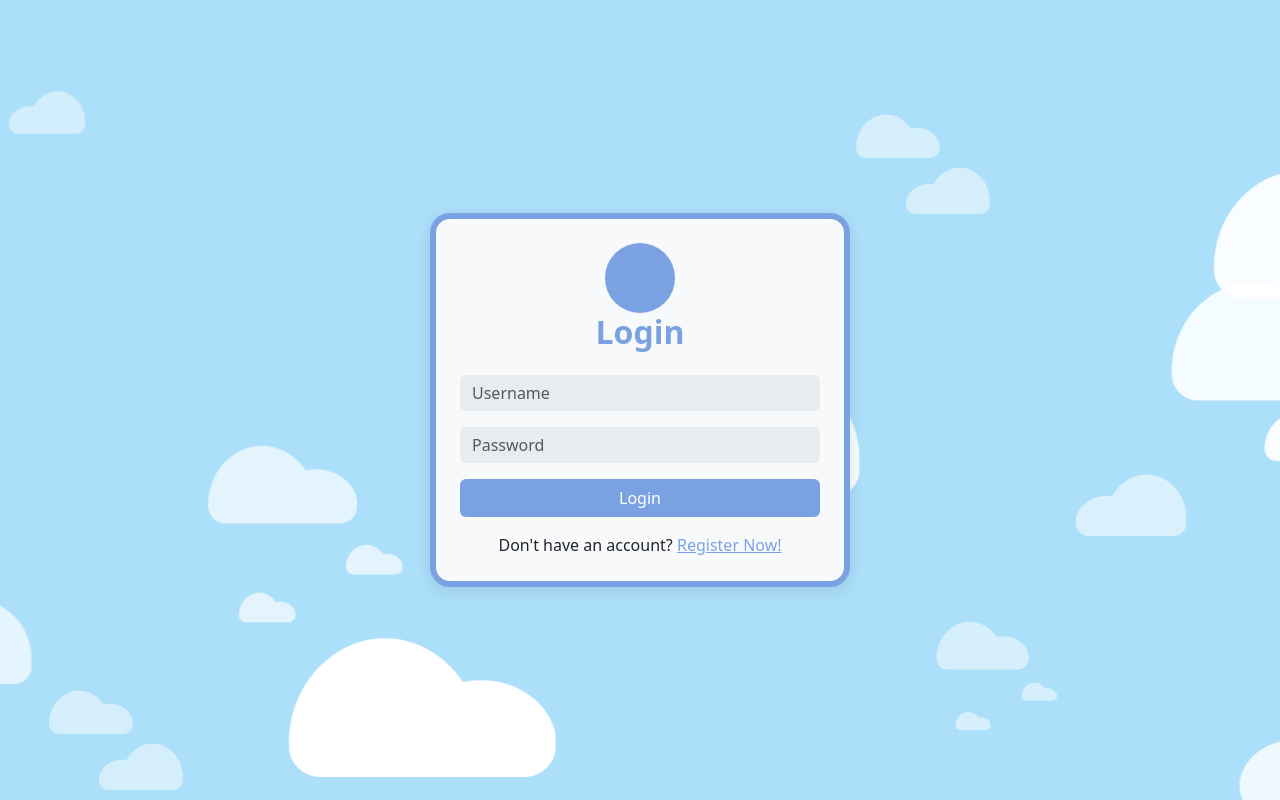
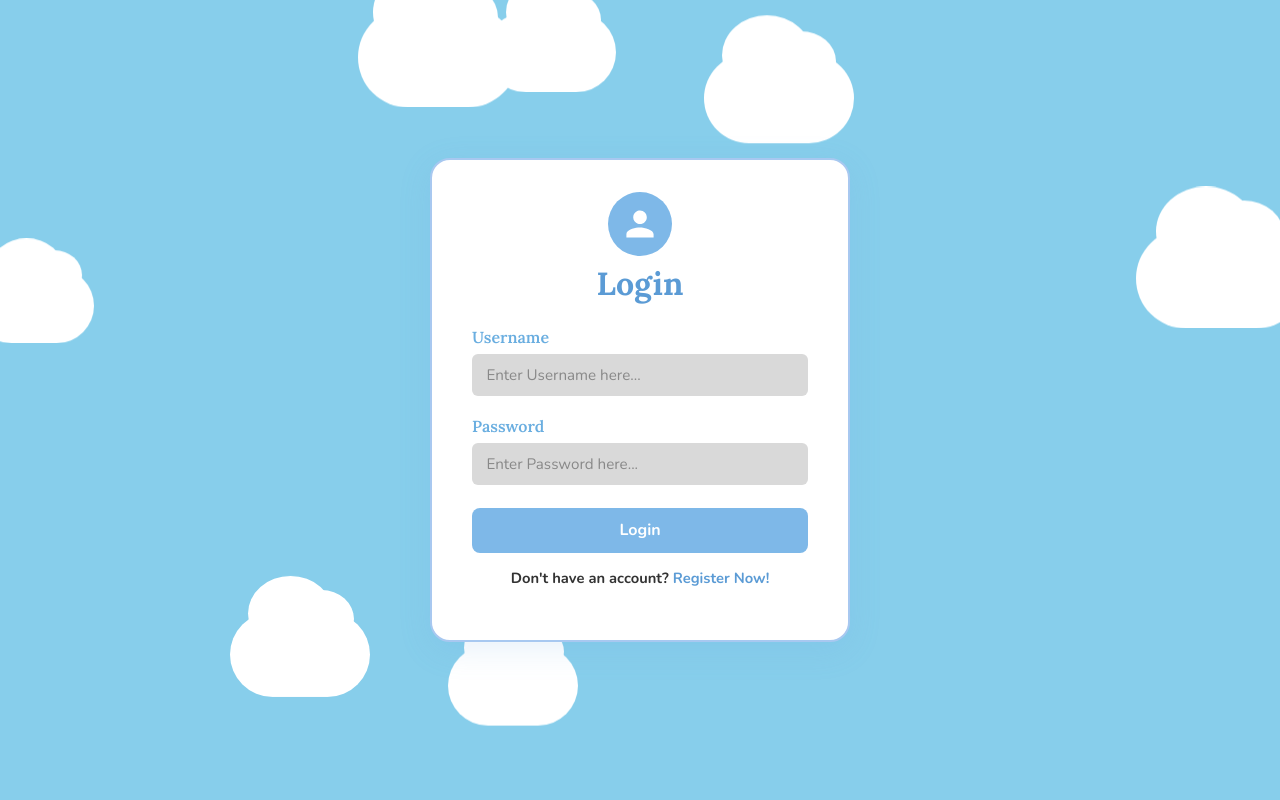
Before and after one commit to naddyafav/LargeProjectCOP4331, a React (Vite) app in the folder PersonalityApp/client/: page / in a window 1280 px wide. Built offline with nearby package versions, Linux system fonts and the light colour scheme.

Commit message:
quiz questions working on branch with homepage

```diff
--- a/PersonalityApp/client/src/pages/Login.tsx
+++ b/PersonalityApp/client/src/pages/Login.tsx
@@ -1,17 +1,352 @@
-import { useState, useMemo } from "react";
-import { useNavigate } from "react-router-dom";
+import { useState } from "react";
+import "bootstrap/dist/css/bootstrap.min.css";
+
+const styles = `
+  @import url('https://fonts.googleapis.com/css2?family=Lora:ital,wght@0,400;0,600;0,700;1,400&family=Nunito:wght@400;600;700&display=swap');
+
+  * {
+    margin: 0;
+    padding: 0;
+    box-sizing: border-box;
+  }
+
+  .login-page {
+    min-height: 100vh;
+    background-color: #87CEEB;
+    display: flex;
+    align-items: center;
+    justify-content: center;
+    font-family: 'Nunito', sans-serif;
+    position: relative;
+    overflow: hidden;
+  }
+
+  /* Cloud styles */
+  .cloud {
+    position: absolute;
+    background: white;
+    border-radius: 50%;
+  }
+
+  .cloud::before,
+  .cloud::after {
+    content: '';
+    position: absolute;
+    background: white;
+    border-radius: 50%;
+  }
+
+  .cloud-1 {
+    width: 160px;
+    height: 100px;
+    top: 2%;
+    left: 28%;
+    border-radius: 100px;
+    animation: float 8s ease-in-out infinite;
+  }
+  .cloud-1::before {
+    width: 100px;
+    height: 90px;
+    top: -40px;
+    left: 15px;
+  }
+  .cloud-1::after {
+    width: 80px;
+    height: 70px;
+    top: -25px;
+    right: 20px;
+  }
+
+  .cloud-2 {
+    width: 130px;
+    height: 80px;
+    top: 3%;
+    left: 38%;
+    border-radius: 100px;
+    animation: float 10s ease-in-out infinite 1s;
+  }
+  .cloud-2::before {
+    width: 80px;
+    height: 70px;
+    top: -35px;
+    left: 20px;
+  }
+  .cloud-2::after {
+    width: 60px;
+    height: 55px;
+    top: -20px;
+    right: 15px;
+  }
+
+  .cloud-3 {
+    width: 150px;
+    height: 90px;
+    top: 8%;
+    left: 55%;
+    border-radius: 100px;
+    animation: float 9s ease-in-out infinite 2s;
+  }
+  .cloud-3::before {
+    width: 90px;
+    height: 80px;
+    top: -38px;
+    left: 18px;
+  }
+  .cloud-3::after {
+    width: 70px;
+    height: 60px;
+    top: -22px;
+    right: 18px;
+  }
+
+  .cloud-4 {
+    width: 120px;
+    height: 75px;
+    top: 35%;
+    left: -2%;
+    border-radius: 100px;
+    animation: float 11s ease-in-out infinite 0.5s;
+  }
+  .cloud-4::before {
+    width: 75px;
+    height: 65px;
+    top: -30px;
+    left: 15px;
+  }
+  .cloud-4::after {
+    width: 55px;
+    height: 50px;
+    top: -18px;
+    right: 12px;
+  }
+
+  .cloud-5 {
+    width: 170px;
+    height: 100px;
+    top: 30%;
+    right: -2%;
+    border-radius: 100px;
+    animation: float 7s ease-in-out infinite 1.5s;
+  }
+  .cloud-5::before {
+    width: 100px;
+    height: 90px;
+    top: -42px;
+    left: 20px;
+  }
+  .cloud-5::after {
+    width: 80px;
+    height: 70px;
+    top: -28px;
+    right: 22px;
+  }
+
+  .cloud-6 {
+    width: 140px;
+    height: 85px;
+    bottom: 12%;
+    left: 18%;
+    border-radius: 100px;
+    animation: float 9s ease-in-out infinite 3s;
+  }
+  .cloud-6::before {
+    width: 85px;
+    height: 75px;
+    top: -36px;
+    left: 18px;
+  }
+  .cloud-6::after {
+    width: 65px;
+    height: 58px;
+    top: -22px;
+    right: 16px;
+  }
+
+  .cloud-7 {
+    width: 130px;
+    height: 80px;
+    bottom: 8%;
+    left: 35%;
+    border-radius: 100px;
+    animation: float 8s ease-in-out infinite 2.5s;
+  }
+  .cloud-7::before {
+    width: 80px;
+    height: 70px;
+    top: -33px;
+    left: 16px;
+  }
+  .cloud-7::after {
+    width: 60px;
+    height: 52px;
+    top: -20px;
+    right: 14px;
+  }
+
+  @keyframes float {
+    0%, 100% { transform: translateY(0px); }
+    50% { transform: translateY(-12px); }
+  }
+
+  /* Card */
+  .login-card {
+    background: white;
+    border-radius: 20px;
+    border: 2.5px solid #a8c8f0;
+    padding: 2rem 2.5rem 2.2rem;
+    width: 100%;
+    max-width: 420px;
+    position: relative;
+    z-index: 10;
+    box-shadow: 0 8px 32px rgba(100, 160, 220, 0.15);
+    animation: cardIn 0.6s ease both;
+  }
+
+  @keyframes cardIn {
+    from { opacity: 0; transform: translateY(24px); }
+    to   { opacity: 1; transform: translateY(0); }
+  }
+
+  /* Avatar icon */
+  .avatar-circle {
+    width: 64px;
+    height: 64px;
+    background: #7eb8e8;
+    border-radius: 50%;
+    display: flex;
+    align-items: center;
+    justify-content: center;
+    margin: 0 auto 0.6rem;
+  }
+
+  .avatar-circle svg {
+    width: 34px;
+    height: 34px;
+    fill: white;
+  }
+
+  /* Title */
+  .login-title {
+    font-family: 'Lora', serif;
+    font-weight: 700;
+    font-size: 2rem;
+    color: #5b9bd5;
+    text-align: center;
+    margin-bottom: 1.3rem;
+  }
+
+  /* Labels */
+  .field-label {
+    font-family: 'Lora', serif;
+    font-weight: 600;
+    font-size: 1rem;
+    color: #6aaee0;
+    margin-bottom: 0.35rem;
+    display: block;
+  }
+
+  /* Inputs */
+  .login-input {
+    width: 100%;
+    background: #d9d9d9;
+    border: none;
+    border-radius: 6px;
+    padding: 0.6rem 0.9rem;
+    font-family: 'Nunito', sans-serif;
+    font-size: 0.95rem;
+    color: #555;
+    margin-bottom: 1.1rem;
+    outline: none;
+    transition: box-shadow 0.2s;
+  }
+
+  .login-input:focus {
+    box-shadow: 0 0 0 2.5px #7eb8e8;
+    background: #e8e8e8;
+  }
+
+  .login-input::placeholder {
+    color: #888;
+  }
+
+  /* Button */
+  .login-btn {
+    width: 100%;
+    background: #7eb8e8;
+    color: white;
+    border: none;
+    border-radius: 8px;
+    padding: 0.65rem;
+    font-family: 'Nunito', sans-serif;
+    font-size: 1rem;
+    font-weight: 700;
+    cursor: pointer;
+    margin-top: 0.3rem;
+    margin-bottom: 0.9rem;
+    transition: background 0.2s, transform 0.1s;
+  }
+
+  .login-btn:hover {
+    background: #5b9bd5;
+  }
+
+  .login-btn:active {
+    transform: scale(0.98);
+  }
+
+  .login-btn:disabled {
+    background: #aac8e8;
+    cursor: not-allowed;
+  }
+
+  /* Register link */
+  .register-text {
+    text-align: center;
+    font-family: 'Nunito', sans-serif;
+    font-size: 0.92rem;
+    color: #333;
+    font-weight: 700;
+  }
+
+  .register-link {
+    color: #5b9bd5;
+    font-weight: 700;
+    text-decoration: none;
+    cursor: pointer;
+  }
+
+  .register-link:hover {
+    text-decoration: underline;
+  }
+
+  /* Error message */
+  .error-msg {
+    color: #e05b5b;
+    font-size: 0.85rem;
+    text-align: center;
+    margin-bottom: 0.7rem;
+    font-family: 'Nunito', sans-serif;
+  }
+`;
 
 export default function Login() {
   const [username, setUsername] = useState("");
   const [password, setPassword] = useState("");
   const [error, setError] = useState("");
-  const navigate = useNavigate();
+  const [loading, setLoading] = useState(false);
 
-  const handleSubmit = async (e: React.FormEvent) => {
+  const handleLogin = async (e: React.FormEvent<HTMLFormElement>) => {
     e.preventDefault();
+    setError("");
 
+    if (!username || !password) {
+      setError("Please fill in all fields.");
+      return;
+    }
+
+    setLoading(true);
     try {
-      const response = await fetch("http://104.236.41.135:5050/login", {
+      const response = await fetch("/login", {
         method: "POST",
         headers: { "Content-Type": "application/json" },
         body: JSON.stringify({ username, password }),
@@ -19,215 +354,82 @@ export default function Login() {
 
       const data = await response.json();
 
-      if (response.ok) {
+      if (!response.ok) {
+        setError(data.error || "Login failed. Please try again.");
+        return;
+      }
+
+      // Store token and redirect
       localStorage.setItem("token", data.token);
       localStorage.setItem("user", JSON.stringify(data.user));
-        navigate("/home");
-      } else {
-        setError(data.error || "Login failed");
-      }
+      window.location.href = "/login"; // change to your route
     } catch (err) {
-      console.error(err);
-      setError("Server error. Try again later.");
+      setError("Server error. Please try again later.");
+    } finally {
+      setLoading(false);
     }
   };
 
-  const inputStyle = { backgroundColor: "#e9ecef", border: "none" };
+  return (
+    <>
+      <style>{styles}</style>
+      <div className="login-page">
+        {/* Clouds */}
+        <div className="cloud cloud-1" />
+        <div className="cloud cloud-2" />
+        <div className="cloud cloud-3" />
+        <div className="cloud cloud-4" />
+        <div className="cloud cloud-5" />
+        <div className="cloud cloud-6" />
+        <div className="cloud cloud-7" />
 
-  // === Initial clouds (one-time) ===
-  const initialClouds = useMemo(() => {
-    const cloudImages = ["/cloud1.png", "/cloud2.png", "/cloud3.png"];
-    const totalInitial = 10; // number of clouds to appear immediatel
-
-    // Generate evenly spaced horizontal positions
-    const horizontalPositions = [0.02, 0.08, 0.13, 0.25, 0.38, 0.43, 0.615, 0.76, 0.91, 0.97];
-
-    // Generate random vertical positions
-    const verticalPositions = [0.48, 0.05, 0.82, 0.27, 0.66, 0.98, 0.73, 0.1, 0.5, 0.89];
-
-    let lastIndex = -1;
-
-    const getRandomCloud = () => {
-      let newIndex;
-      do {
-        newIndex = Math.floor(Math.random() * cloudImages.length);
-      } while (newIndex === lastIndex);
-      lastIndex = newIndex;
-      return cloudImages[newIndex];
-    };
-
-    return Array.from({ length: totalInitial }).map((_, i) => {
-      const src = getRandomCloud();
-      const direction = Math.random() < 0.5 ? "left" : "right";
-
-      // Cloud size factor: 0 → 1
-      const sizeFactor = Math.random();
-      const width = 100 + sizeFactor * 400; // 100px → 500px
-      const duration = 80 - sizeFactor * 40; // 80s → 20s
-      const opacity = 0.4 + sizeFactor * 0.6; // 0.4 → 1.0
-      const top = verticalPositions[i] * 100;
-      const left = horizontalPositions[i] * 100;
-
-      const animation = direction === "left"
-        ? `floatCloudLR ${duration}s linear forwards`
-        : `floatCloudRL ${duration}s linear forwards`;
-
-      return {
-        key: `initial-${i}`,
-        src,
-        style: {
-          position: "absolute" as const,
-          top: `${top}%`,
-          width: `${width}px`,
-          left: `${left}%`,
-          animation: animation,
-          opacity,
-          zIndex: 0,
-        },
-      };
-    });
-  }, []);
-
-  // === Continuous clouds (loops forever) ===
-  const loopingClouds = useMemo(() => {
-    const cloudImages = ["/cloud1.png", "/cloud2.png", "/cloud3.png"];
-    const totalLoop = 15;
-
-    let lastIndex = -1;
-
-    const getRandomCloud = () => {
-      let newIndex;
-      do {
-        newIndex = Math.floor(Math.random() * cloudImages.length);
-      } while (newIndex === lastIndex);
-      lastIndex = newIndex;
-      return cloudImages[newIndex];
-    };
-
-    return Array.from({ length: totalLoop }).map((_, i) => {
-      const src = getRandomCloud();
-      const direction = Math.random() < 0.5 ? "left" : "right";
-
-      // Cloud size factor: 0 → 1
-      const sizeFactor = Math.random();
-      const width = 100 + sizeFactor * 400; // 100px → 500px
-      const duration = 80 - sizeFactor * 40; // 80s → 20s
-      const delay = Math.random() * 10;
-      const opacity = 0.4 + sizeFactor * 0.6; // 0.4 → 1.0
-      const top = 0 + Math.random() * 80;
-      const left = direction === "left" ? `-${width + 50}px` : `calc(100vw + 50px)`;
-
-      const animation = direction === "left"
-        ? `floatCloudLR ${duration}s linear ${delay}s infinite`
-        : `floatCloudRL ${duration}s linear ${delay}s infinite`;
-
-      return {
-        key: `loop-${i}`,
-        src,
-        style: {
-          position: "absolute",
-          top: `${top}%`,
-          width: `${width}px`,
-          left,
-          animation,
-          opacity,
-          zIndex: 0
-        },
-      };
-    });
-  }, []);
-
-  return (
-    <div
-      className="d-flex justify-content-center align-items-center"
-      style={{ width: "100%", height: "100vh", backgroundColor: "#ACDFFA", position: "relative", overflow: "hidden" }}
-    >
-      {/* Clouds */}
-      {initialClouds.map((initialCloud) => (<img key={initialCloud.key} src={initialCloud.src} style={initialCloud.style} />))}
-      {loopingClouds.map((loopingCloud) => (<img key={loopingCloud.key} src={loopingCloud.src} style={loopingCloud.style} />))}
-
-      <style>
-        {`
-          @keyframes floatCloudLR {
-            0%   { transform: translateX(0); }
-            100% { transform: translateX(calc(100vw + 500px)); } /* ensures fully crosses screen */
-          }
-
-          @keyframes floatCloudRL {
-            0%   { transform: translateX(0); }
-            100% { transform: translateX(calc(-100vw - 500px)); }
-          }
-        `}
-      </style>
-
-      {/* Card */}
-      <div
-        className="p-4"
-        style={{
-          width: "100%",
-          maxWidth: "420px",
-          backgroundColor: "#f8f9fa",
-          borderRadius: "20px",
-          border: "6px solid #7aa2e3",
-          boxShadow: "0 4px 15px rgba(0,0,0,0.1)",
-          zIndex: 1,
-        }}
-      >
-        <div className="text-center mb-4">
-          <div
-            style={{
-              width: "70px",
-              height: "70px",
-              backgroundColor: "#7aa2e3",
-              borderRadius: "50%",
-              margin: "0 auto",
-            }}
-          ></div>
-          <h2 style={{ color: "#7aa2e3", fontWeight: 600 }}>Login</h2>
+        {/* Login Card */}
+        <div className="login-card">
+          {/* Avatar */}
+          <div className="avatar-circle">
+            <svg viewBox="0 0 24 24" xmlns="http://www.w3.org/2000/svg">
+              <path d="M12 12c2.7 0 4.8-2.1 4.8-4.8S14.7 2.4 12 2.4 7.2 4.5 7.2 7.2 9.3 12 12 12zm0 2.4c-3.2 0-9.6 1.6-9.6 4.8v2.4h19.2v-2.4c0-3.2-6.4-4.8-9.6-4.8z"/>
+            </svg>
           </div>
 
-        <form onSubmit={handleSubmit}>
-          <div className="mb-3">
+          <h1 className="login-title">Login</h1>
+
+          {error && <p className="error-msg">{error}</p>}
+
+          <form onSubmit={handleLogin}>
+            <label className="field-label">Username</label>
             <input
+              className="login-input"
               type="text"
-              placeholder="Username"
+              placeholder="Enter Username here..."
               value={username}
               onChange={(e) => setUsername(e.target.value)}
-              style={inputStyle}
-              className="form-control"
-              required
+              autoComplete="username"
             />
-          </div>
-          <div className="mb-3">
+
+            <label className="field-label">Password</label>
             <input
+              className="login-input"
               type="password"
-              placeholder="Password"
+              placeholder="Enter Password here..."
               value={password}
               onChange={(e) => setPassword(e.target.value)}
-              style={inputStyle}
-              className="form-control"
-              required
+              autoComplete="current-password"
             />
-          </div>
 
-          {error && <p style={{ color: "red" }}>{error}</p>}
-
-          <button
-            type="submit"
-            className="btn w-100"
-            style={{ backgroundColor: "#7aa2e3", color: "white", fontWeight: 500 }}
-          >
-            Login
+            <button className="login-btn" type="submit" disabled={loading}>
+              {loading ? "Logging in..." : "Login"}
             </button>
           </form>
 
-        <p className="text-center mt-3 mb-0">
+          <p className="register-text">
             Don't have an account?{" "}
-          <a href="/registration" style={{ color: "#7aa2e3" }}>
+            <a className="register-link" href="/register">
               Register Now!
             </a>
           </p>
         </div>
       </div>
+    </>
   );
 }
```
Also changed, not shown: PersonalityApp/client/vite.config.ts (+8 -1 lines), 2 other files (tests, documents, lock files or other folders). Lines whose indentation alone changed are shown as unchanged.
